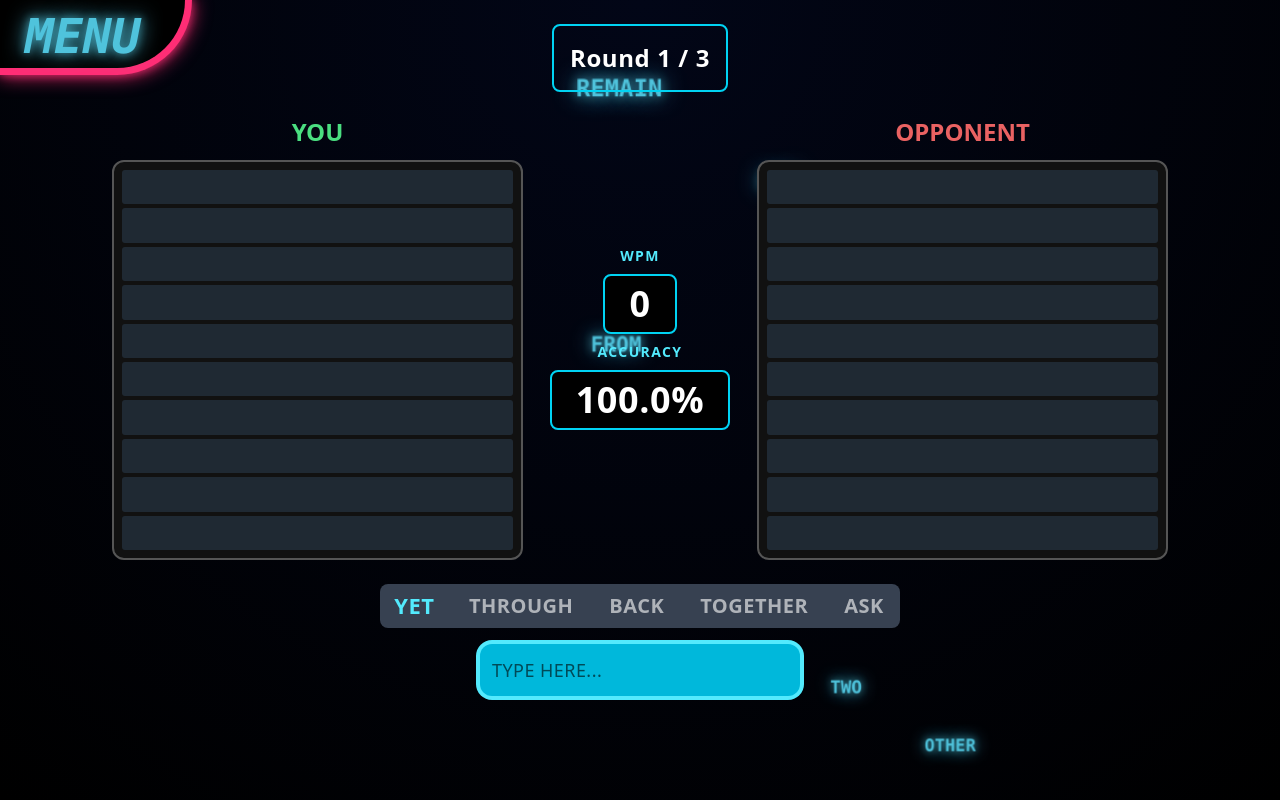
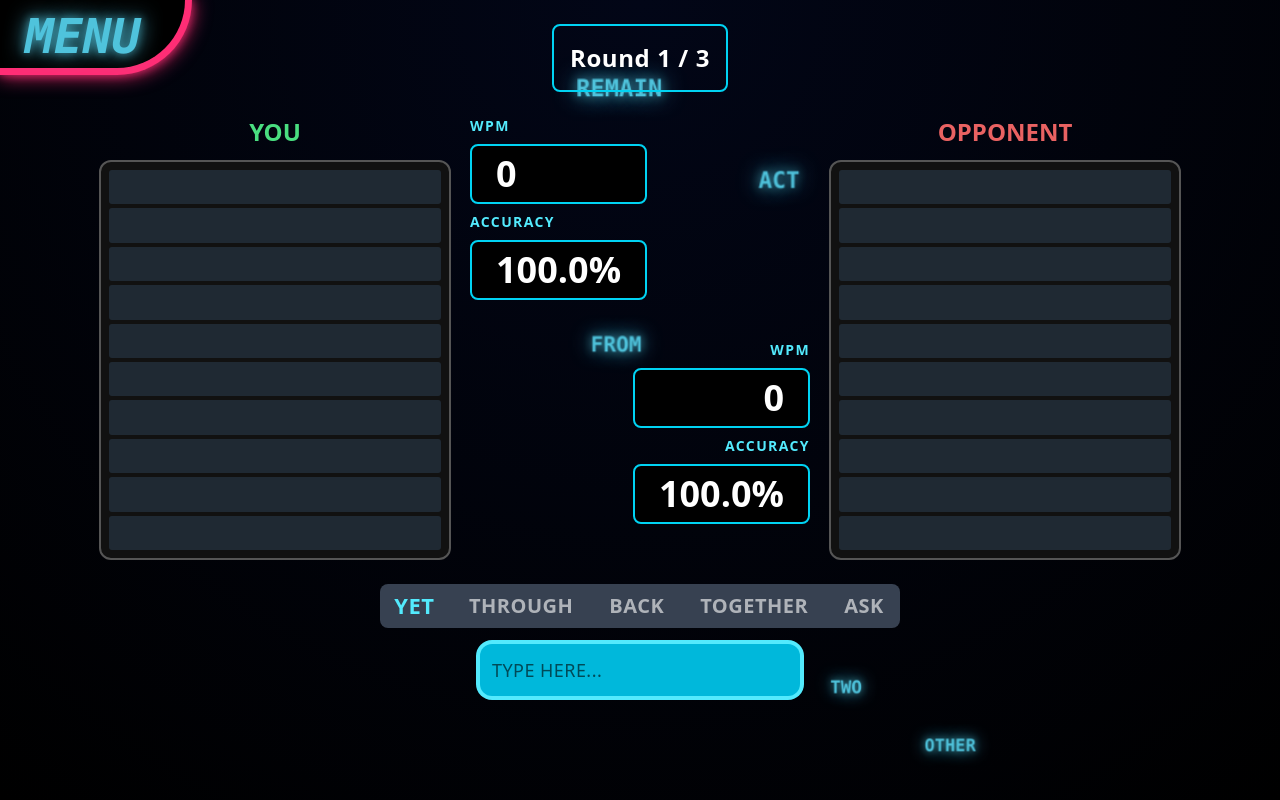
Before and after one commit to Bwin44/TriggerFingerGame, a React (Vite) app in the folder triggerfinger/: page / in a window 1280 px wide. Both pictures are taken after a click on the button "START GAME". Built offline with nearby package versions, Linux system fonts and the light colour scheme.

Commit message:
Modified stats of both player and opponents to be centered, with player's aligned more to the left and the opponent's aligned to the right. Added accurate opponent WPM count

```diff
--- a/triggerfinger/src/components/Game.jsx
+++ b/triggerfinger/src/components/Game.jsx
@@ -59,12 +59,23 @@ function Board({ board, title, overlay, shake, titleColor }) {
       <div className="mb-3 text-2xl font-bold text-center text-white" style={{color: titleColor}}>{title}</div>  {/* .board-title */}
 
       <div
-        className="board-grid"
+        className="board-grid relative"
         style={{
           gridTemplateColumns: `repeat(${COLS}, 1fr)`,
           gridTemplateRows: `repeat(${ROWS}, 1fr)`
         }}
       >
+        <AnimatePresence>
+          {shake && (
+            <motion.div
+              className="bg-red-500/40 pointer-events-none rounded-lg"
+              initial={{ opacity: 0 }}
+              animate={{ opacity: 1 }}
+              exit={{ opacity: 0 }}
+              transition={{ duration: 0.15 }}
+            />
+          )}
+        </AnimatePresence>
         {board.flat().map((cell, i) => (
           <div
             key={i}
@@ -116,6 +127,7 @@ export default function Game({ onGameOver }) {
   const [countdown, setCountdown] = useState(COUNTDOWN);
   const [gameStarted, setGameStarted] = useState(false);
   const [startTime, setStartTime] = useState(null);
+  const [enemyStartTime, setEnemyStartTime]  = useState(null);
 
   const inputRef = useRef(null);
   const currentWord = words[currentWordIndex];
@@ -130,6 +142,17 @@ export default function Game({ onGameOver }) {
   const accuracy =
     totalChars > 0 ? (correctChars / totalChars) * 100 : 100;
 
+    const enemyElapsedMin = enemyStartTime
+  ? (Date.now() - enemyStartTime) / 60000
+  : 0;
+
+const enemyWPM =
+  enemyElapsedMin > 0
+    ? Math.round((enemyCorrectWords / enemyElapsedMin))
+    : 0;
+
+const enemyAccuracy = 100;
+
   /* ================= AUTO FOCUS ================= */
   useEffect(() => {
     if (gameStarted && inputRef.current) inputRef.current.focus();
@@ -137,6 +160,7 @@ export default function Game({ onGameOver }) {
 
   /* ================= ROUND CONTROL ================= */
   function startRound() {
+    setCurrentWordIndex(0);
     setCountdown(COUNTDOWN);
     setGameStarted(false);
 
@@ -146,6 +170,7 @@ export default function Game({ onGameOver }) {
           clearInterval(timer);
           setGameStarted(true);
           setStartTime(Date.now());
+          setEnemyStartTime(Date.now());
         }
         return c - 1;
       });
@@ -276,8 +301,9 @@ export default function Game({ onGameOver }) {
     setPlayerBoard(emptyBoard());
     setEnemyBoard(emptyBoard());
     setEnemyCorrectWords(0);
-    setWords(Array.from({ length: 5 }, randomWord));
-    setWordStatuses(Array(7).fill("current"));
+    setCurrentWordIndex(0);
+    setWords(Array.from({ length: WORD_QUEUE_SIZE }, randomWord));
+    setWordStatuses(Array.from({length: WORD_QUEUE_SIZE}, (_, i) => i === 0 ? "current" : "current"));
     setCorrectChars(0);
     setTotalChars(0);
     setInput("");
@@ -294,7 +320,7 @@ export default function Game({ onGameOver }) {
         <div className="px-6 py-2 text-4xl font-bold mb-4 text-center text-white border-2 border-cyan-400 rounded-lg">{countdown}</div>
       )}
 
-      <div className="grid grid-cols-[1fr_10px_1fr] w-full max-w-[1600px] mx-auto items-start gap-6">     {/* .board-container */}
+      <div className="grid grid-cols-[1fr_180px_1fr] w-full max-w-[1600px] mx-auto items-start gap-6">     {/* .board-container */}
         <Board
           board={playerBoard}
           title="YOU"
@@ -302,19 +328,26 @@ export default function Game({ onGameOver }) {
           overlay={result === "lose" ? "YOU LOSE" : null}
           shake={playerHit}
         />
-        {/* .stats */}
-        <div className="flex items-center justify-center self-stretch">
+
         <div
-            className={`flex flex-col gap-6 text-2xl font-extrabold text-white text-center tracking-wide transition-opacity
-              duration-300 ${gameStarted ? "opacity-100" : "opacity-40"
-              }`}
+          className={`flex flex-col items-stretch justify-center gap-10
+    text-2xl font-extrabold text-white transition-opacity duration-300
+    ${gameStarted ? "opacity-100" : "opacity-40"}`}
         >
-            <div className="flex flex-col items-center gap-2">
+          {/* Player .stats */}
+          <div className="flex flex-col gap-2 text-left self-start translate-x-[-80px]">
             <div className="text-sm font-extrabold tracking-widest text-cyan-300">WPM</div>
             <div className="px-6 py-2 text-4xl border-2 border-cyan-400 rounded-lg bg-black">{wpm}</div>
             <div className="text-sm font-extrabold tracking-widest text-cyan-300">ACCURACY</div>
             <div className="px-6 py-2 text-4xl border-2 border-cyan-400 rounded-lg bg-black">{accuracy.toFixed(1)}%</div>
           </div>
+
+          {/* Opponent .stats */}
+          <div className="flex flex-col gap-2 text-right self-end translate-x-[80px]">
+            <div className="text-sm font-extrabold tracking-widest text-cyan-300">WPM</div>
+            <div className="px-6 py-2 text-4xl border-2 border-cyan-400 rounded-lg bg-black">{enemyWPM}</div>
+            <div className="text-sm font-extrabold tracking-widest text-cyan-300">ACCURACY</div>
+            <div className="px-6 py-2 text-4xl border-2 border-cyan-400 rounded-lg bg-black">{enemyAccuracy.toFixed(1)}%</div>
           </div>
         </div>
 
```
Lines whose indentation alone changed are shown as unchanged.
